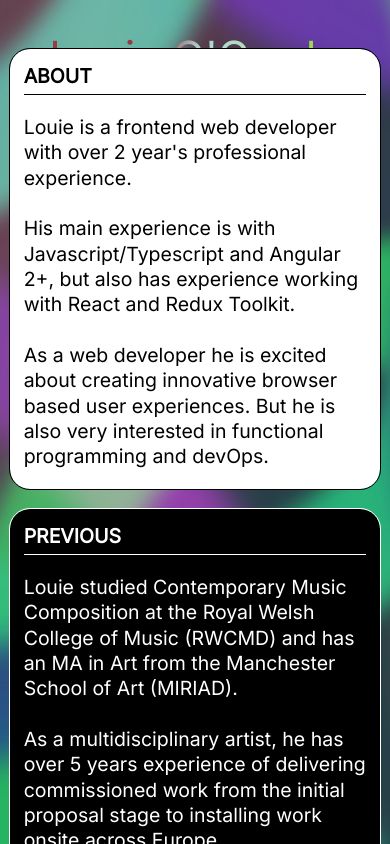
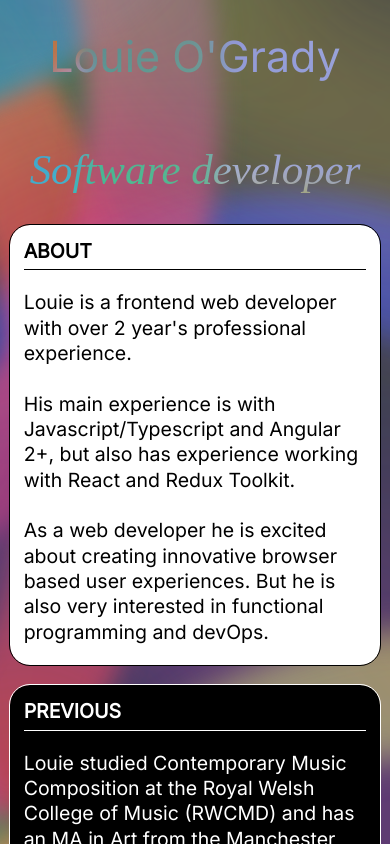
Before and after one commit to louieogrady/web2, a React (Create React App) app: page / in a window 390 px wide. Shown: the top 844 px of the page. Built offline with nearby package versions, Linux system fonts and the light colour scheme.

Commit message:
sorted basic media queries

```diff
--- a/src/app.scss
+++ b/src/app.scss
@@ -20,9 +20,17 @@
 }
 
 .PanelColumn {
-  padding: 11rem 0;
-  height: calc(100% - $padding-column-panel-top-bottom);
-  padding: $padding-column-panel;
+  @media (min-width: 1200px) {
+    height: calc(100% - $padding-column-panel-top-bottom);
+    padding: $padding-column-panel;
+    width: 33.3%;
+    right: 2rem;
+  }
+  @media (max-width: 1199px) {
+    height: calc(100% - $padding-column-panel-top-bottom-mobile);
+    padding: $padding-column-panel-mobile;
+  }
+
   z-index: 1;
   overflow-y: scroll;
   position: absolute;
@@ -32,9 +40,4 @@
     background: transparent;
   }
 
-  @media (min-width: 1200px) {
-    width: 33.3%;
-    right: 2rem;
-    padding: 2rem 0;
-  }
 }
--- a/src/components/panel/panel.component.tsx
+++ b/src/components/panel/panel.component.tsx
@@ -9,8 +9,8 @@ interface PanelProps {
 
 const Panel: React.FC<PanelProps> = ({ title, text, theme = "white" }): JSX.Element => {
   // Regexs for helping parse text props
-  const mailtoRegex = new RegExp('mailto:([^\?]*)');
-  const linkRegex = new RegExp('(https?:\/\/(?:www\.|(?!www))[a-zA-Z0-9][a-zA-Z0-9-]+[a-zA-Z0-9]\.[^\s]{2,}|www\.[a-zA-Z0-9][a-zA-Z0-9-]+[a-zA-Z0-9]\.[^\s]{2,}|https?:\/\/(?:www\.|(?!www))[a-zA-Z0-9]+\.[^\s]{2,}|www\.[a-zA-Z0-9]+\.[^\s]{2,})');
+  const mailtoRegex = new RegExp('mailto:([^?]*)');
+  const linkRegex = new RegExp('(https?:(?:www.|(?!www))[a-zA-Z0-9][a-zA-Z0-9-]+[a-zA-Z0-9].[^s]{2,}|www.[a-zA-Z0-9][a-zA-Z0-9-]+[a-zA-Z0-9].[^s]{2,}|https?://(?:www.|(?!www))[a-zA-Z0-9]+.[^s]{2,}|www.[a-zA-Z0-9]+.[^s]{2,})');
 
   /** Crude parser for rendering correct html content for text content props */
   const parseLine = (line: string) => {
@@ -21,7 +21,7 @@ const Panel: React.FC<PanelProps> = ({ title, text, theme = "white" }): JSX.Elem
       return <a href={line}>{emailText} at {emailSplit[1]}</a>;
     } else if (linkRegex.test(line)) {
       const webLinkText = line.split('//')[1];
-      return <a href={line} target="_blank">{webLinkText}</a>;
+      return <a href={line} rel="noreferrer" target="_blank">{webLinkText}</a>;
     } else {
       return <p>{line}</p>;
     }
--- a/src/scss-variables.scss
+++ b/src/scss-variables.scss
@@ -24,5 +24,7 @@ $padding-panel: 0.6rem;
 // Ensure top/bottom values match:
 $padding-column-panel: 2rem 0;
 $padding-column-panel-top-bottom: 2rem;
+$padding-column-panel-mobile: 11rem 0;
+$padding-column-panel-top-bottom-mobile: 11rem;
 
 $standard-lh: 1.8rem;
```
